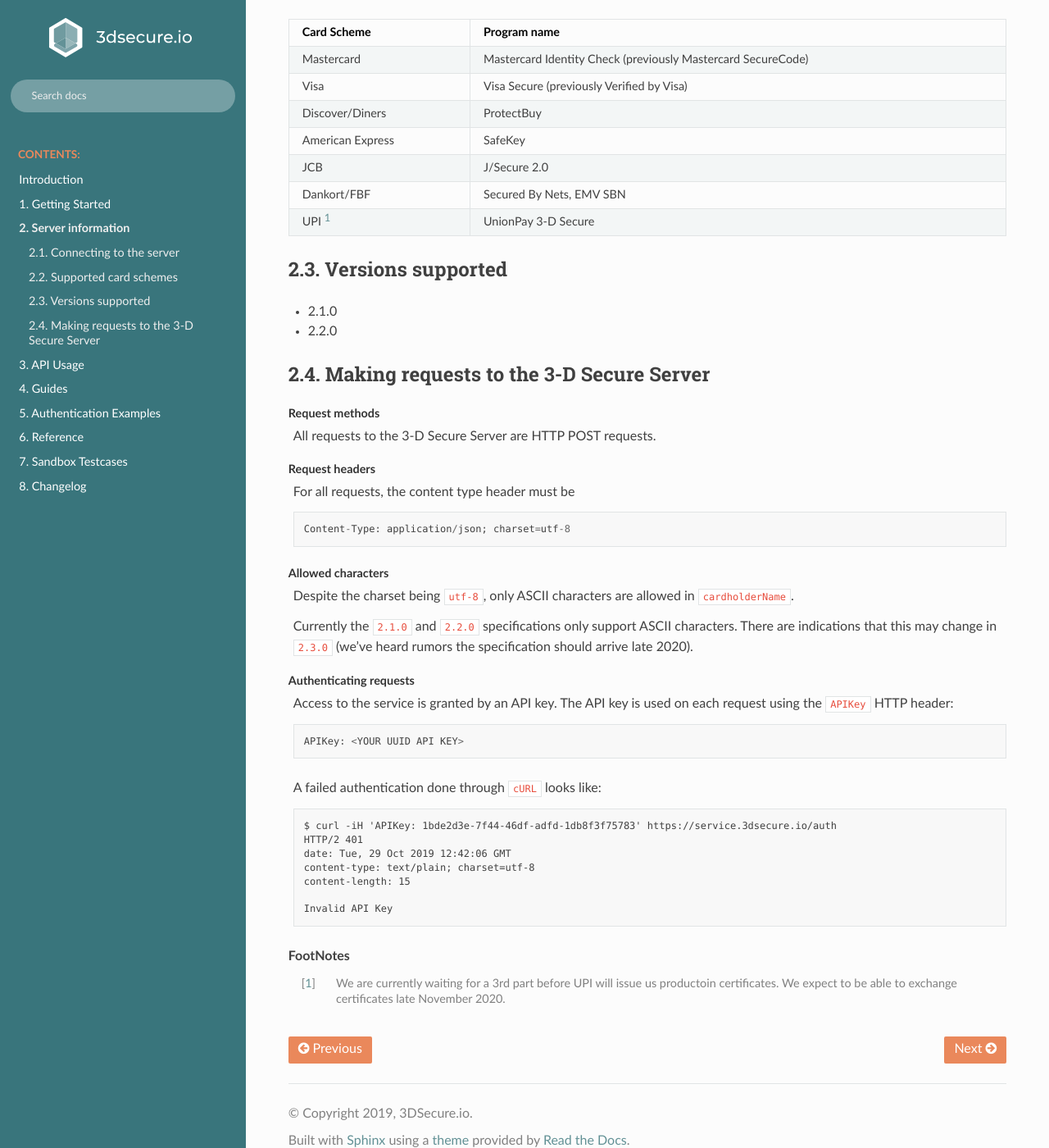
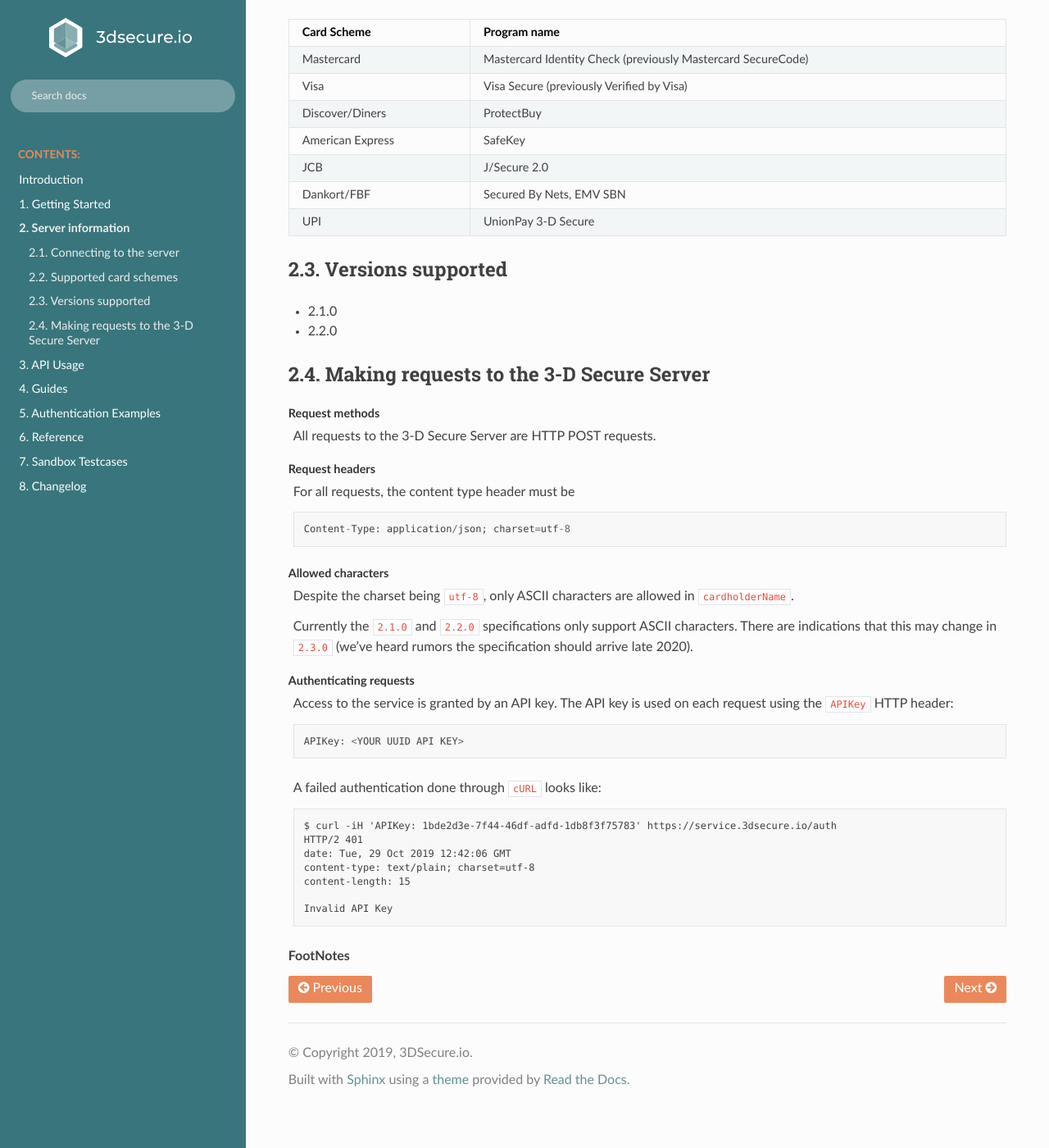
Before and after one commit to clearhaus/3DSv2-api-documentation, a Sphinx documentation site: the page built from source/server-information.rst, in a window 1280 px wide and 1400 px high, scrolled down 373 px. Shown: the whole window at 82% size. Built offline with Sphinx 7.4.7 and the Read the Docs theme 2.0.0, drawn with Linux system fonts in a browser that asks for light colours.

Commit message:
We are production ready with UPI

```diff
--- a/source/server-information.rst
+++ b/source/server-information.rst
@@ -81,6 +81,3 @@
     Invalid API Key
 
 .. rubric:: FootNotes
-
-.. [#f1] We are currently waiting for a 3rd part before UPI will issue us productoin certificates.
-         We expect to be able to exchange certificates late November 2020.
```
Also changed, not shown: other parts of source/server-information.rst (+1 -1 lines).
